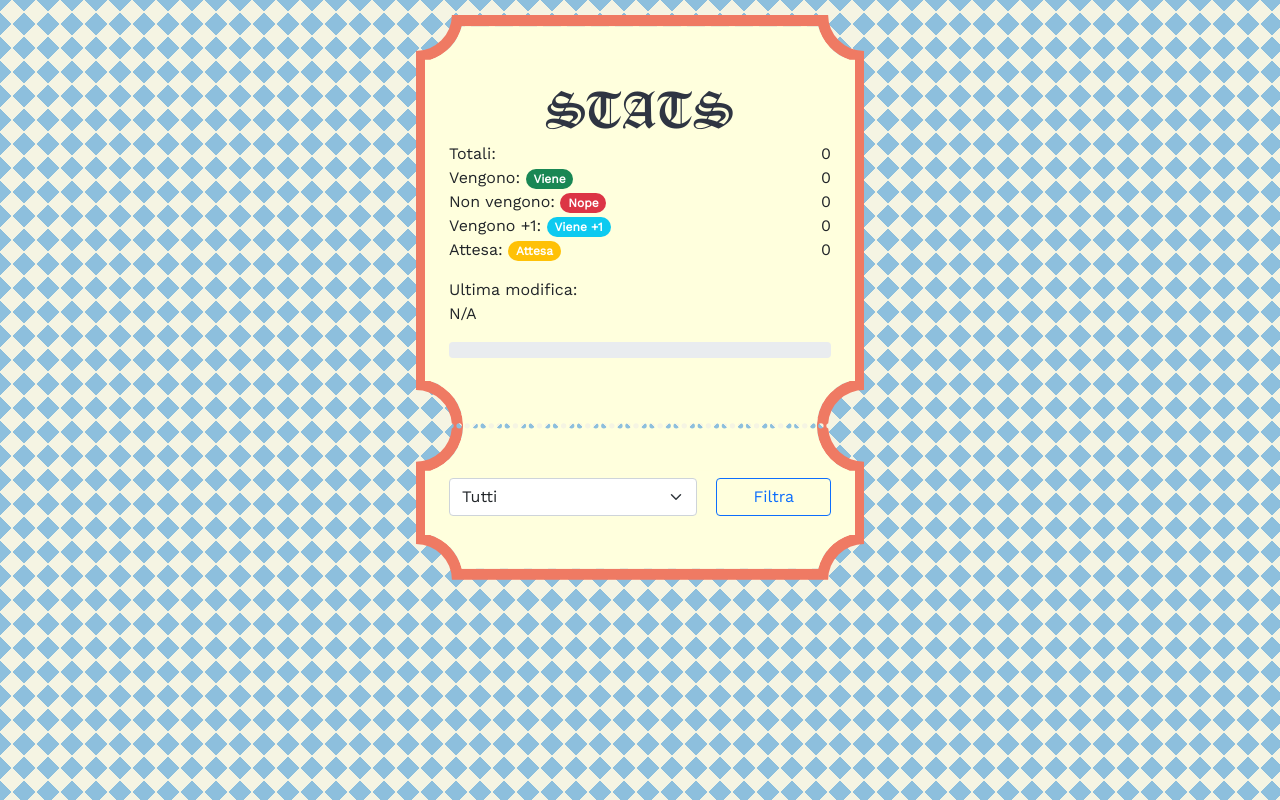
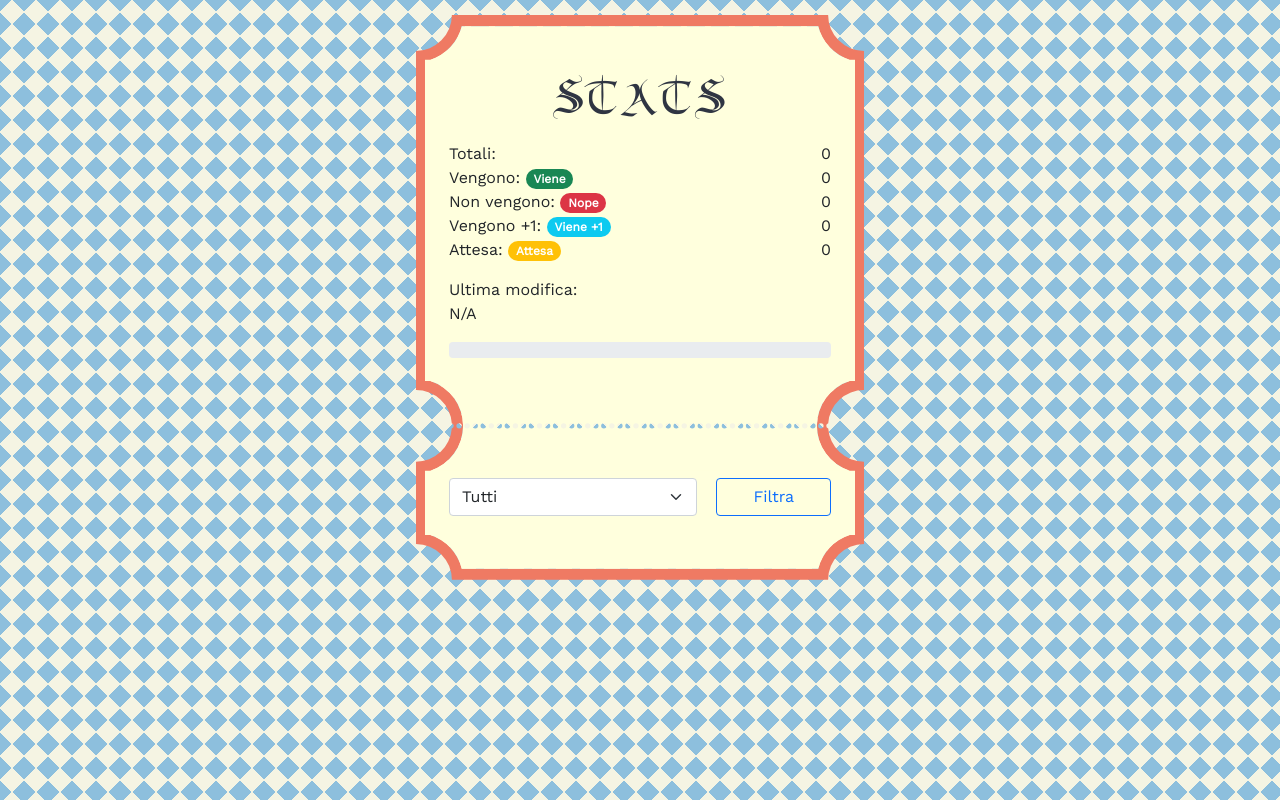
Before and after one commit to vittoriopippi/vpippi_website, a Django app: page /party/list/ in a window 1280 px wide. Run offline with Django 4.2, Linux system fonts and the light colour scheme; data that the repository does not hold is empty; some web fonts are replaced.

Commit message:
Update font-family in style.css

```diff
--- a/vpippi/party/static/party/style.css
+++ b/vpippi/party/static/party/style.css
@@ -9,8 +9,8 @@
 }
 
 @font-face {
-    font-family: "OldLondon";
-    src: url('OldLondon.ttf');
+    font-family: "Bastarda";
+    src: url('Bastarda.ttf');
 }
 
 .bg_pattern {
@@ -60,7 +60,7 @@
 }
 
 .circus {
-    font-family: 'OldLondon';
+    font-family: 'Bastarda';
     text-align: center;
     font-size: 3.5rem;
     color: #2f3542;
@@ -183,7 +183,7 @@ body {
     font-size: 2.6rem;
     font-weight: 500;
     color: #2f3542;
-    font-family: 'OldLondon';
+    font-family: 'Bastarda';
 }
 
 .checkbox {
```
Also changed, not shown: vpippi/party/static/party/Bastarda.ttf (added), vpippi/party/static/party/Germanika.ttf (added).
